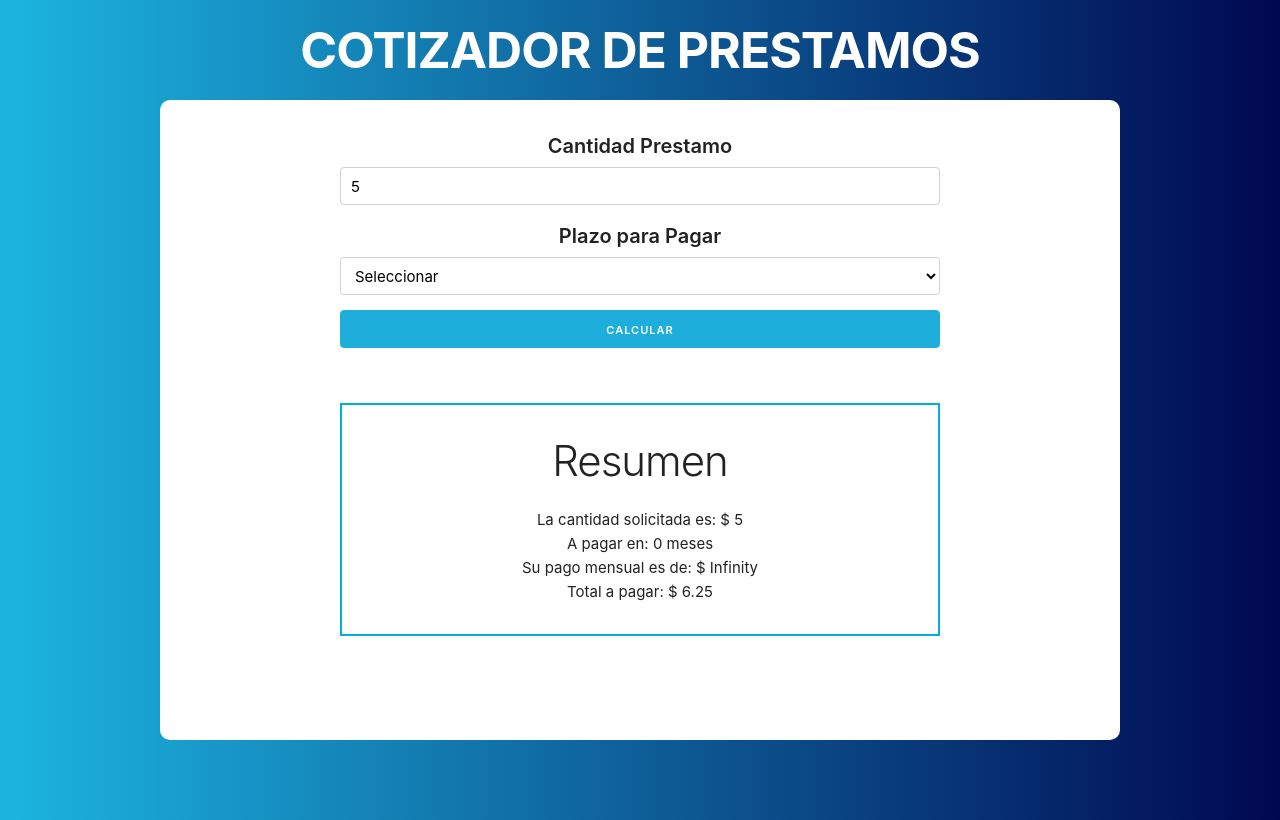
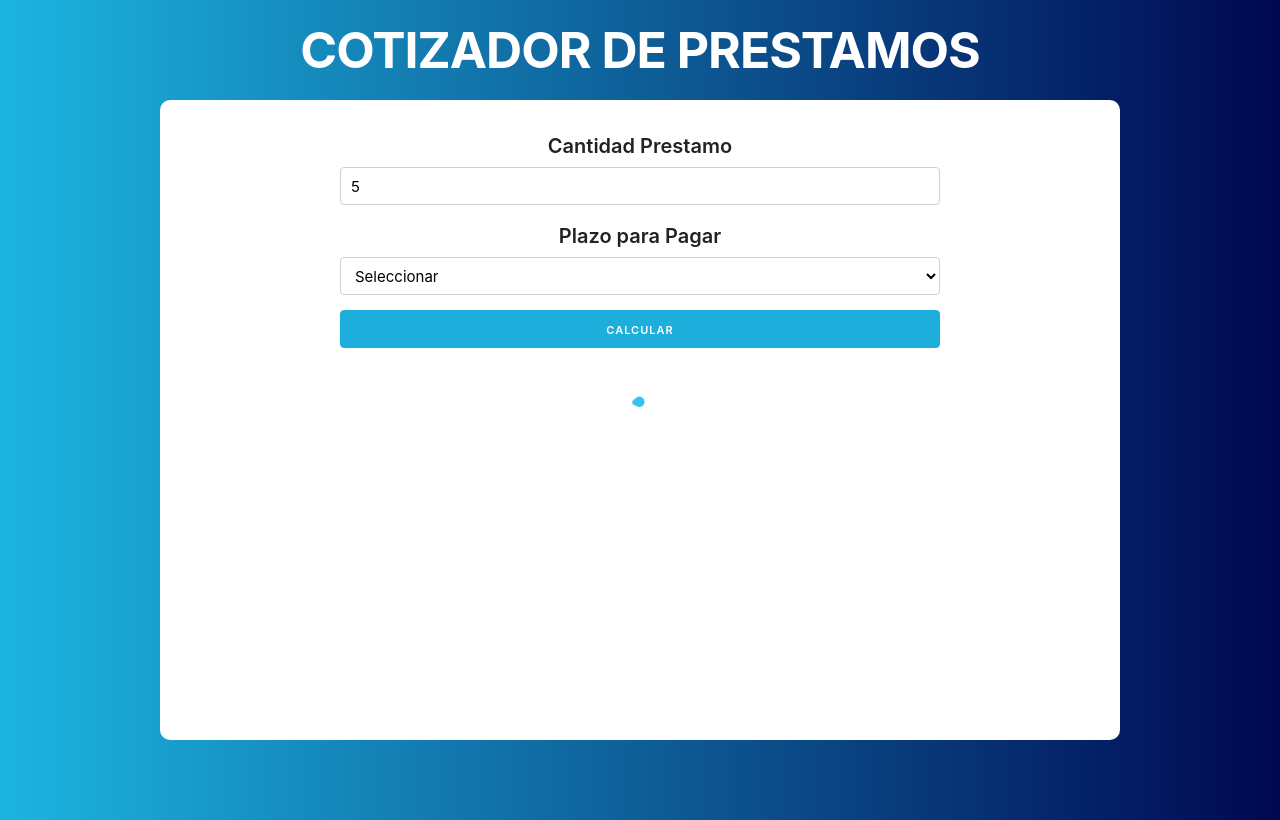
Before and after one commit to MarianoTroncoso/prestamos, a React (Create React App) app: page / in a window 1280 px wide. Both pictures are taken after typing "5" into the empty fields and a click on the input "Calcular". Built offline with nearby package versions, Linux system fonts and the light colour scheme.

Commit message:
commit final

```diff
--- a/src/App.js
+++ b/src/App.js
@@ -3,17 +3,22 @@ import Header from './componentes/Header';
 import Formulario from './componentes/Formulario';
 import Mensaje from './componentes/Mensaje';
 import Resultado from './componentes/Resultado';
+import Spinner from './componentes/Spinner';
 
 function App() {
 
   const [cantidad, guardarCantidad ] = useState(0);
   const [plazo, guardarPlazo ] = useState(0);
   const [total, guardarTotal] = useState(0);
+  const [cargando, guardarCargando] = useState(false);
 
   let componente;
-  if( total === 0){
+
+  if(cargando){
+    componente = <Spinner/>
+  } else if( total === 0){
     componente = <Mensaje/>
-  }else{
+  } else{
     componente = <Resultado
                     total={total}
                     plazo={plazo}
@@ -33,8 +38,8 @@ function App() {
           guardarCantidad={guardarCantidad}
           plazo={plazo}
           guardarPlazo={guardarPlazo}
-          total={total}
           guardarTotal={guardarTotal}
+          guardarCargando={guardarCargando}
         />
         <p className="mensajes">
           { componente }
--- a/src/componentes/Formulario.js
+++ b/src/componentes/Formulario.js
@@ -3,7 +3,7 @@ import { calcularTotal } from '../helpers';
 
 const Formulario = (props) => {
 
-    const {cantidad, guardarCantidad, plazo, guardarPlazo, total, guardarTotal} = props;
+    const {cantidad, guardarCantidad, plazo, guardarPlazo, guardarTotal, guardarCargando} = props;
     // definir state
     const [error, guardarError] = useState(false);
 
@@ -16,13 +16,23 @@ const Formulario = (props) => {
             return;
         }
         // eliminar error previo
-        guardarError(false)
+        guardarError(false);
 
-        // realizar cotizacion
-        const total = calcularTotal(cantidad, plazo);
+        // habilitar el spinner
+        guardarCargando(true);
 
-        // una vez calculado guardar total
-        guardarTotal(total)
+        setTimeout(() => {
+            // realizar cotizacion
+            const total = calcularTotal(cantidad, plazo);
+
+            // una vez calculado guardar total
+            guardarTotal(total);
+
+            // deshabilitar el spinner
+            guardarCargando(false);
+        }, 3000);
+
+
     }
 
 
--- /dev/null
+++ b/src/componentes/Spinner.css
@@ -0,0 +1,55 @@
+.sk-chase {
+    width: 40px;
+    height: 40px;
+    position: relative;
+    animation: sk-chase 2.5s infinite linear both;
+    margin: 0 auto;
+  }
+
+  .sk-chase-dot {
+    width: 100%;
+    height: 100%;
+    position: absolute;
+    left: 0;
+    top: 0;
+    animation: sk-chase-dot 2.0s infinite ease-in-out both;
+  }
+
+  .sk-chase-dot:before {
+    content: '';
+    display: block;
+    width: 25%;
+    height: 25%;
+    background-color: #33C3F0;
+    border-radius: 100%;
+    animation: sk-chase-dot-before 2.0s infinite ease-in-out both;
+  }
+
+  .sk-chase-dot:nth-child(1) { animation-delay: -1.1s; }
+  .sk-chase-dot:nth-child(2) { animation-delay: -1.0s; }
+  .sk-chase-dot:nth-child(3) { animation-delay: -0.9s; }
+  .sk-chase-dot:nth-child(4) { animation-delay: -0.8s; }
+  .sk-chase-dot:nth-child(5) { animation-delay: -0.7s; }
+  .sk-chase-dot:nth-child(6) { animation-delay: -0.6s; }
+  .sk-chase-dot:nth-child(1):before { animation-delay: -1.1s; }
+  .sk-chase-dot:nth-child(2):before { animation-delay: -1.0s; }
+  .sk-chase-dot:nth-child(3):before { animation-delay: -0.9s; }
+  .sk-chase-dot:nth-child(4):before { animation-delay: -0.8s; }
+  .sk-chase-dot:nth-child(5):before { animation-delay: -0.7s; }
+  .sk-chase-dot:nth-child(6):before { animation-delay: -0.6s; }
+
+  @keyframes sk-chase {
+    100% { transform: rotate(360deg); }
+  }
+
+  @keyframes sk-chase-dot {
+    80%, 100% { transform: rotate(360deg); }
+  }
+
+  @keyframes sk-chase-dot-before {
+    50% {
+      transform: scale(0.4);
+    } 100%, 0% {
+      transform: scale(1.0);
+    }
+  }
--- /dev/null
+++ b/src/componentes/Spinner.js
@@ -0,0 +1,17 @@
+import React from 'react';
+import './Spinner.css';
+
+const Spinner = () => {
+    return (
+        <div className="sk-chase">
+            <div className="sk-chase-dot"></div>
+            <div className="sk-chase-dot"></div>
+            <div className="sk-chase-dot"></div>
+            <div className="sk-chase-dot"></div>
+            <div className="sk-chase-dot"></div>
+            <div className="sk-chase-dot"></div>
+        </div>
+     );
+}
+
+export default Spinner;
```
